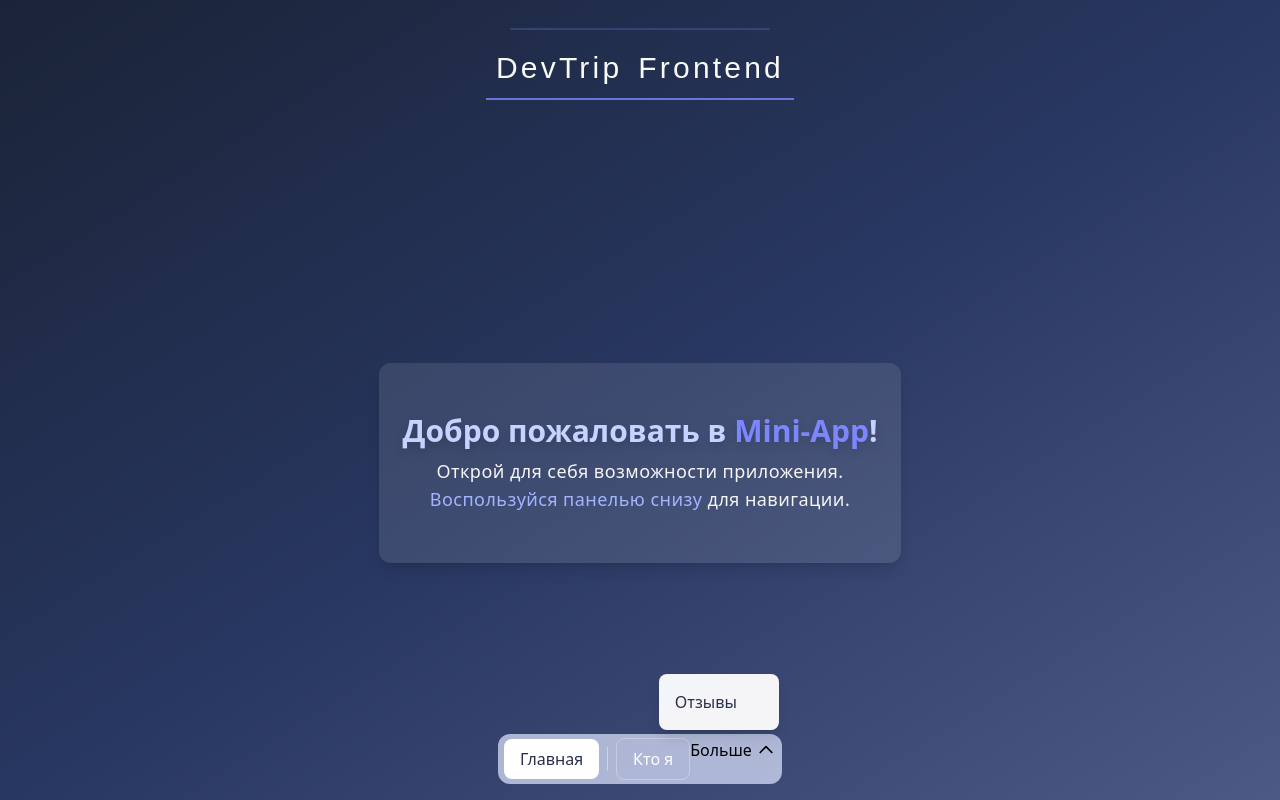
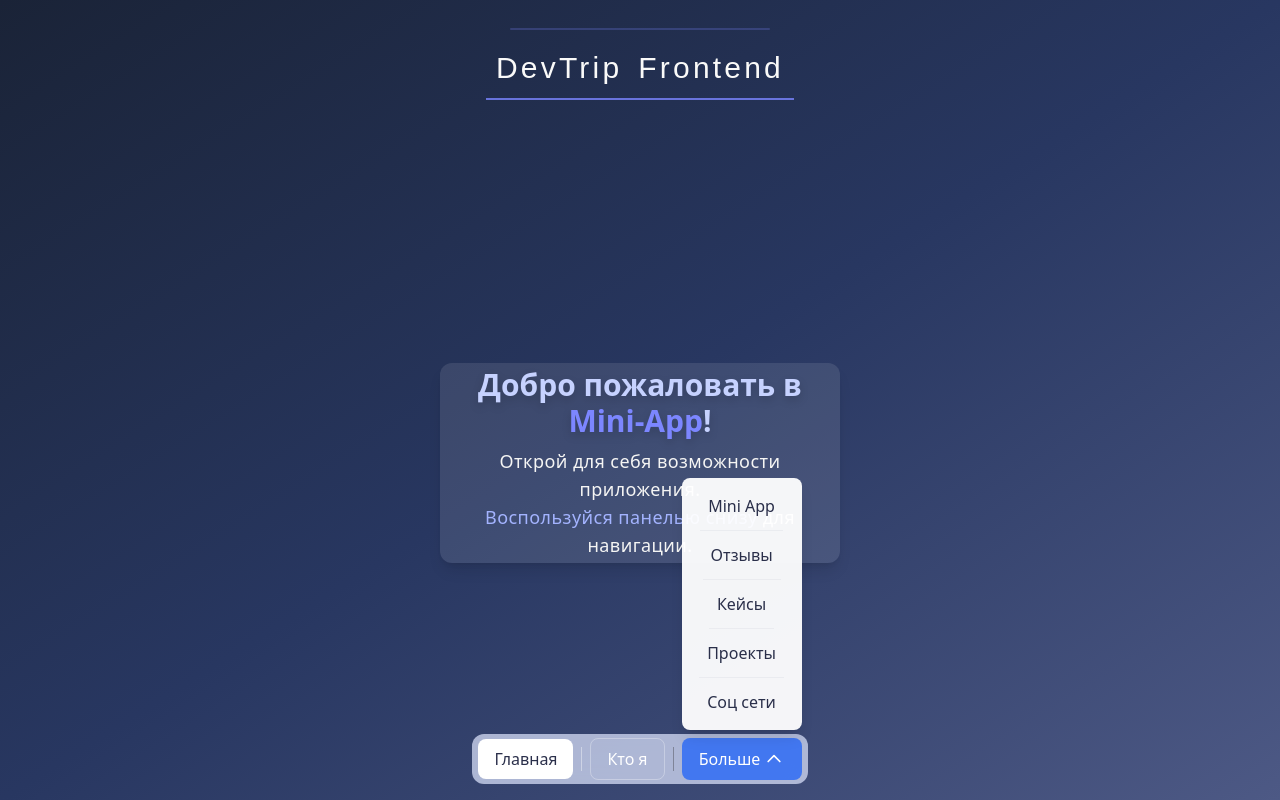
Before and after one commit to stintikss/SuvorovMini-App, a React (Vite) app: page / in a window 1280 px wide. Both pictures are taken after a click on the button "Больше". Built offline with nearby package versions, Linux system fonts and the light colour scheme; a web font is replaced by a local one.

Commit message:
Update TabBar Home types

```diff
--- a/src/components/TabBar/TabBar.tsx
+++ b/src/components/TabBar/TabBar.tsx
@@ -7,23 +7,32 @@ const tabs: {key: TabBarKey, label: string}[] = [
 ]
 
 const menu: { key: TabBarKey, label: string }[] = [
-    { key: 'tra', label: 'Отзывы' }
+    { key: 'tra', label: 'Mini App' },
+    { key: 'tra', label: 'Отзывы' },
+    { key: 'tra', label: 'Кейсы' },
+    { key: 'tra', label: 'Проекты' },
+    { key: 'tra', label: 'Соц сети' },
 ]
 
-export function TabBar({ activeTab, onChange }: TabBarProps) {
+export function TabBar({ activeTab, onChange, onMenuToggle }: TabBarProps) {
 
     const [menuOpen, setMenuOpen] = useState<boolean>(false)
+
+    const handleMenuToggle = (isOpen: boolean) => {
+        setMenuOpen(isOpen);
+        onMenuToggle?.(isOpen);
+    }
 
     return (
         <div className="w-full p-4">
             <div className="flex justify-center
-                bg-indigo-100/70 px-1.5 py-1 backdrop-blur-2xl rounded-xl
+                bg-indigo-100/70 px-1.5 py-1 backdrop-blur-2xl rounded-xl max-h-13
             ">
                 {tabs.map((tab, idx) => (
                     <div key={tab.key} className="flex items-center">
                         <button
                             onClick={() => onChange(tab.key)}
-                            className={`px-4 py-2 rounded-lg transition-colors ${
+                            className={`px-4 py-2 rounded-lg transition-colors max-h-11 ${
                                 activeTab === tab.key
                                     ? 'bg-white text-[#2A2F4A]'
                                     : 'bg-transparent text-white border border-white/30 hover:bg-white/10'
@@ -31,36 +40,52 @@ export function TabBar({ activeTab, onChange }: TabBarProps) {
                         >
                             {tab.label}
                         </button>
-                        {idx !== tabs.length - 1 && (
+                        {idx !== tabs.length - 1 ? (
                             <span className="mx-2 h-6 w-px bg-white/40" />
+                        ) : (
+                            <span className="mx-2 h-6 w-px bg-zinc-600/50" />
                         )}
                     </div>
                 ))}
 
                 <div className="relative">
                     <button
-                        onClick={() => setMenuOpen(!menuOpen)}
-                        className="flex items-center gap-1"
+                        onClick={() => handleMenuToggle(!menuOpen)}
+                        className="flex items-center justify-center gap-1
+                            bg-blue-600/70 h-full rounded-lg w-30 text-white font-medium
+                        "
                     >
                         Больше
-                        <svg className={`w-5 h-5 transition-transform ${menuOpen ? 'rotate-180' : 'rotate-0'}`} fill="none" stroke="currentColor" strokeWidth={2} viewBox="0 0 24 24">
+                        <svg className={`
+                            w-5 h-5 transition-transform
+                            ${menuOpen ? 'rotate-180' : 'rotate-0'}`}
+                            fill="none" stroke="currentColor" strokeWidth={2} viewBox="0 0 24 24">
                             <path strokeLinecap="round" strokeLinejoin="round" d="M19 9l-7 7-7-7" />
                         </svg>
                     </button>
 
                     {menuOpen && (
-                        <div className="absolute left-1/3 -translate-x-1/2 bottom-full mb-2 z-20 min-w-[120px] bg-white/95 rounded-lg shadow-lg py-2 flex flex-col items-stretch">
-                            {menu.map((tab) => (
-                                <button
+                        <div className="absolute left-1/2 -translate-x-1/2 bottom-full mb-2 z-20
+                            min-w-[120px] bg-white/95 rounded-lg shadow-lg py-2
+                            flex flex-col items-center">
+                            {menu.map((tab, idx) => (
+                                <div
                                     key={tab.key}
-                                    onClick={() => {
-                                        onChange(tab.key);
-                                        setMenuOpen(false);
-                                    }}
-                                    className="px-4 py-2 text-[#2A2F4A] hover:bg-indigo-100/80 text-left transition-colors"
                                 >
-                                    {tab.label}
-                                </button>
+                                     <button
+                                        onClick={() => {
+                                            onChange(tab.key);
+                                            handleMenuToggle(false);
+                                        }}
+                                        className="w-full px-4 py-2 text-[#2A2F4A] hover:bg-indigo-100/80 text-center transition-colors flex justify-center"
+                                    >
+                                        {tab.label}
+                                    </button>
+
+                                    {idx !== menu.length - 1 && (
+                                        <hr className="mx-2 my-1 border-gray-200/60" />
+                                    )}
+                                </div>
                             ))}
                         </div>
                     )}
--- a/src/pages/Home/Home.tsx
+++ b/src/pages/Home/Home.tsx
@@ -2,12 +2,29 @@ import { TabBar } from "../../components/TabBar/TabBar";
 import type { TabBarProps } from "../../types/types";
 import { motion } from "framer-motion";
 import { AnimationHeadingName, wordVariants, spaceVariants, borderTextTop } from "./Animation/Animation";
+import { useEffect, useState } from "react";
 
 function Home({ activeTab, onChange }: TabBarProps) {
+    const [menuOpen, setMenuOpen] = useState<boolean>(false);
+    const [sizeDevice] = useState<boolean>(() => {
+        return window.innerWidth >= 768 ? false : true
+    });
+
+    useEffect(() => {
+        if(sizeDevice) {
+            console.log('У вас телефон')
+        } else {
+            console.log('У вас ПК')
+        }
+    }, [sizeDevice]);
+
+    const handleMenuToggle = (isOpen: boolean) => {
+        setMenuOpen(isOpen);
+    };
     return (
         <div
             className="w-screen max-w-screen h-screen max-h-screen flex flex-col justify-between items-center
-                bg-gradient-to-br from-[#1a2337] via-[#283761] to-[#4d5985] px-5
+                bg-gradient-to-br from-[#1a2337] via-[#283761] to-[#4d5985]
             "
         >
             <motion.div
@@ -55,10 +72,16 @@ function Home({ activeTab, onChange }: TabBarProps) {
 
             </motion.div>
 
-            <div className="mt-8 mb-6 px-6 py-4 bg-white/10 rounded-xl shadow-lg
-                flex flex-1 flex-col items-center justify-center
-                max-w-xl mx-auto max-h-50
-            ">
+            <motion.div
+                className="mt-8 mb-6 px-6 py-4 bg-white/10 rounded-xl shadow-lg
+                    flex flex-1 flex-col items-center justify-center
+                    max-w-81 mx-auto max-h-50 md:max-w-100
+                "
+                animate={sizeDevice === true
+                    && {y: menuOpen ? -160 : 0, opacity: 1}
+                }
+                transition={{ type: "spring", stiffness: 120, damping: 18 }}
+            >
                 <h1 className="text-2xl md:text-3xl font-bold text-indigo-200 mb-2 text-center drop-shadow-lg">
                     Добро пожаловать в <span className="text-indigo-400">Mini-App</span>!
                 </h1>
@@ -66,11 +89,15 @@ function Home({ activeTab, onChange }: TabBarProps) {
                     Открой для себя возможности приложения.<br />
                     <span className="text-indigo-300">Воспользуйся панелью снизу</span> для навигации.
                 </p>
-            </div>
+            </motion.div>
 
 
             <motion.div>
-                <TabBar activeTab={activeTab} onChange={onChange} />
+                <TabBar
+                    activeTab={activeTab}
+                    onChange={onChange}
+                    onMenuToggle={handleMenuToggle}
+                />
             </motion.div>
 
         </div>
--- a/src/types/types.ts
+++ b/src/types/types.ts
@@ -3,4 +3,5 @@ export type TabBarKey = string;
 export type TabBarProps = {
     activeTab: TabBarKey
     onChange: (tab: TabBarKey) => void
+    onMenuToggle?: (isOpen: boolean) => void
 }
```
